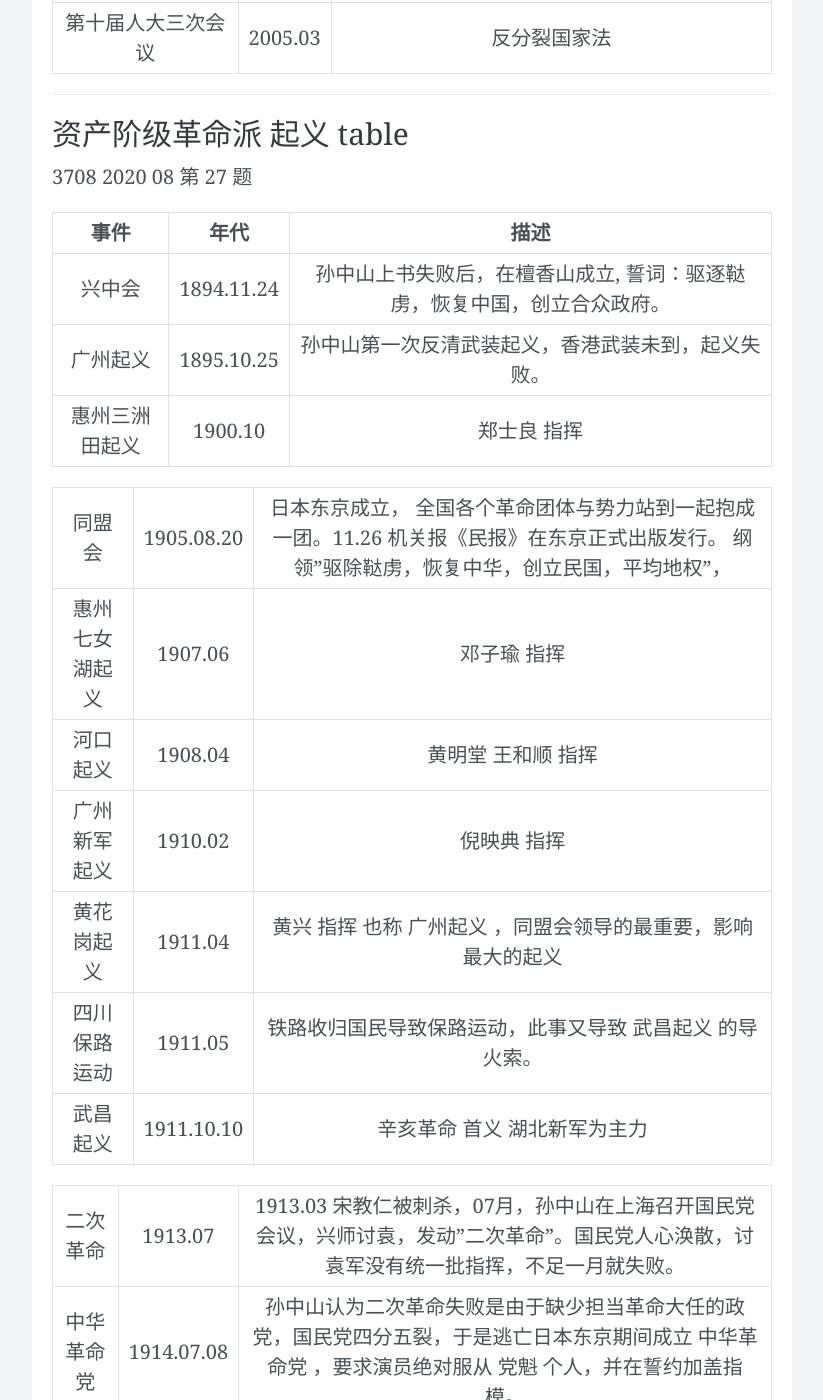
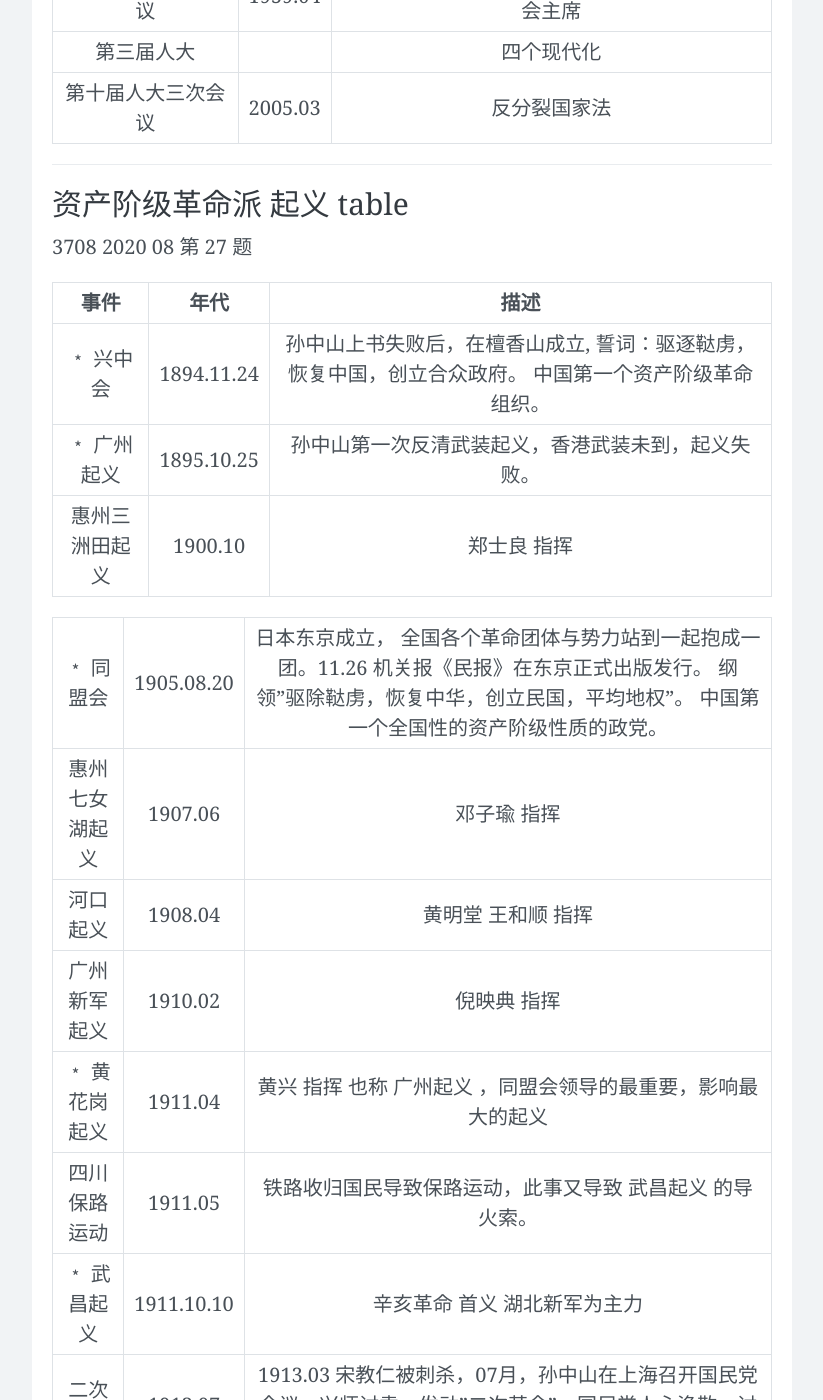
Before and after one commit to wangtiga/wangtiga.github.io, a Jekyll site: the page built from _posts/2020-11-15-3708_summary.md, in a window 1280 px wide and 1400 px high, scrolled down 21086 px. Shown: the whole window, without its empty margins (228-1051 px from the left). Built offline with Jekyll 4.4.1, drawn with Linux system fonts in a browser that asks for light colours; nearby versions of some CDN libraries; comment, search, counter and statistics services are not loaded; some of the changed text lies outside the part shown.

Commit message:
updated from mac

```diff
--- a/_posts/2020-11-15-3708_summary.md
+++ b/_posts/2020-11-15-3708_summary.md
@@ -513,18 +513,17 @@ TODO 第一次鸦片战争时期开设的几个通商口岸只有香港起到真
 
   事件                |  年代      |   描述                 |
 --------------------- | ---------- | ---------------------- |
-  兴中会              | 1894.11.24 | 孙中山上书失败后，在檀香山成立, 誓词：驱逐鞑虏，恢复中国，创立合众政府。 |
-  广州起义            | 1895.10.25 | 孙中山第一次反清武装起义，香港武装未到，起义失败。 |
+  ﹡ 兴中会           | 1894.11.24 | 孙中山上书失败后，在檀香山成立, 誓词：驱逐鞑虏，恢复中国，创立合众政府。 中国第一个资产阶级革命组织。|
+  ﹡ 广州起义         | 1895.10.25 | 孙中山第一次反清武装起义，香港武装未到，起义失败。 |
   惠州三洲田起义      | 1900.10    | 郑士良 指挥 |
 
-  同盟会              | 1905.08.20 | 日本东京成立， 全国各个革命团体与势力站到一起抱成一团。11.26 机关报《民报》在东京正式出版发行。 纲领"驱除鞑虏，恢复中华，创立民国，平均地权"， |
+  ﹡ 同盟会           | 1905.08.20 | 日本东京成立， 全国各个革命团体与势力站到一起抱成一团。11.26 机关报《民报》在东京正式出版发行。 纲领"驱除鞑虏，恢复中华，创立民国，平均地权"。 中国第一个全国性的资产阶级性质的政党。|
   惠州七女湖起义      | 1907.06    | 邓子瑜 指挥 |
   河口起义            | 1908.04    | 黄明堂 王和顺 指挥 |
   广州新军起义        | 1910.02    | 倪映典 指挥|
-  黄花岗起义          | 1911.04    | 黄兴 指挥 也称 广州起义 ，同盟会领导的最重要，影响最大的起义 |
+  ﹡ 黄花岗起义       | 1911.04    | 黄兴 指挥 也称 广州起义 ，同盟会领导的最重要，影响最大的起义 |
   四川保路运动        | 1911.05    | 铁路收归国民导致保路运动，此事又导致 武昌起义 的导火索。
-  武昌起义            | 1911.10.10 | 辛亥革命 首义  湖北新军为主力 |
-
+  ﹡ 武昌起义         | 1911.10.10 | 辛亥革命 首义  湖北新军为主力 |
   二次革命            | 1913.07    | 1913.03 宋教仁被刺杀，07月，孙中山在上海召开国民党会议，兴师讨袁，发动"二次革命"。国民党人心涣散，讨袁军没有统一批指挥，不足一月就失败。|
   中华革命党          | 1914.07.08 | 孙中山认为二次革命失败是由于缺少担当革命大任的政党，国民党四分五裂，于是逃亡日本东京期间成立 中华革命党 ，要求演员绝对服从 党魁 个人，并在誓约加盖指模。 |
 
@@ -553,7 +552,7 @@ TODO 第一次鸦片战争时期开设的几个通商口岸只有香港起到真
 从此直到辛亥革命成功，前后有16年之久，孙中山一直流亡海外。
 
 
-- 兴中会 是中国近代史上第一个资产阶级革命组织（小团体，团体），
+### 兴中会 是中国近代史上第一个资产阶级革命组织（小团体，团体），
 
   > 《孙中山大传》
 
@@ -573,6 +572,12 @@ TODO 第一次鸦片战争时期开设的几个通商口岸只有香港起到真
 
   1895.02.21 兴中会 与 辅仁文社 "合并为一"，仍定名兴中会，设总机关于香港士丹顿街13号。
 
+### 中国同盟会 是近代中国第一个全国性的资产阶级性质的政党
+
+  1905.08.20 孙中山，黄兴等人在东京成立 中国同盟会。 孙任总理，黄任执行部庶务。 纲领”驱除鞑虏，恢复中华，创立民国，平均地权”。
+
+  它的成立标志着中国资产阶级民主革命进入了一个新阶段。
+  1905.11 孙中山在机关报 《民报》发刊词中，将纲领概括为 民族，民权，民生 三大主义，后称 三民主义 。
 
 > wubi 丹 myd
 
```
Also changed, not shown: _posts/2020-07-14-3708_2019_04.md (+2 -2 lines), _posts/2020-11-21-3708_2020_08.md (+1 -7 lines).
